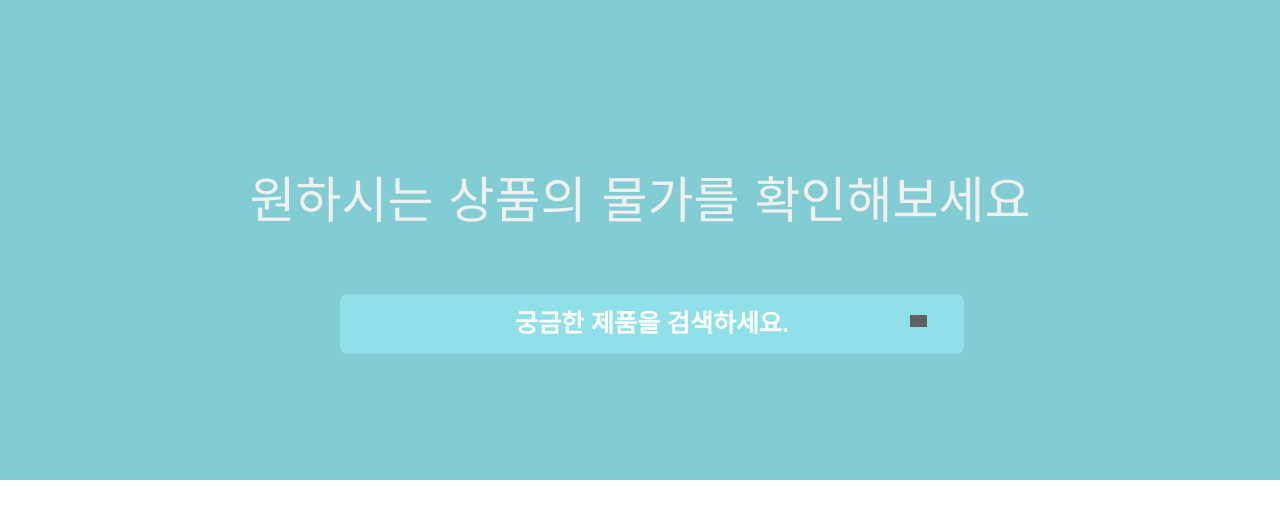
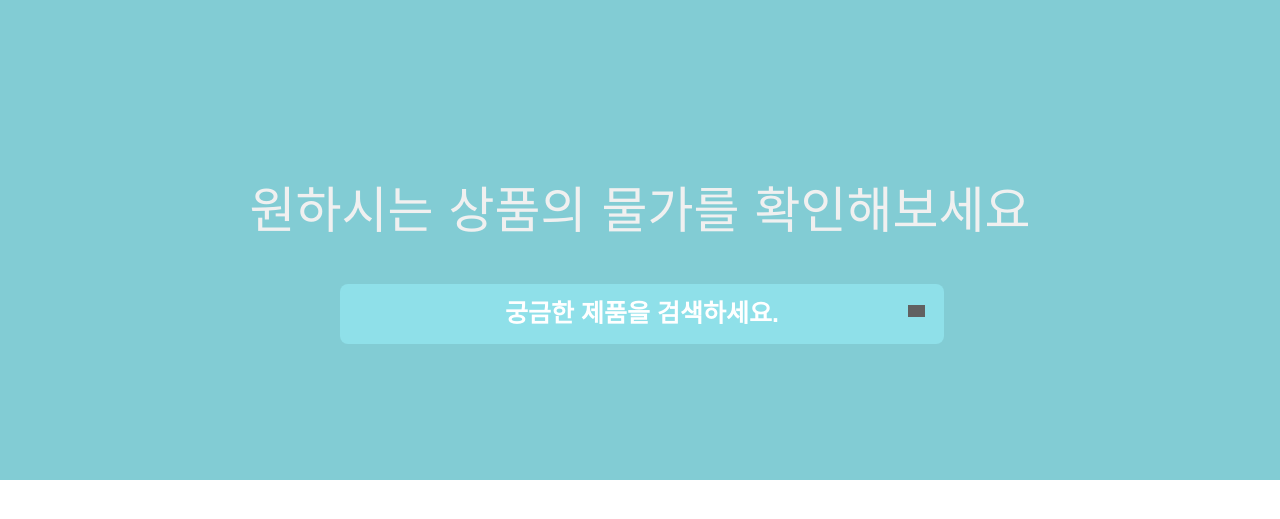
Before and after one commit to yongjunism/BobBit, a Django app: template templates/home.html in a window 1280 px wide. Shown: the part 80-599 px from the top of the page. Run offline with Django 4.2, Linux system fonts and the light colour scheme; the template is opened without the code that fills it, so the values that code supplies are empty; some web fonts are replaced; grey boxes are pictures that could not be loaded.

Commit message:
css 수정

```diff
--- a/static/css/home.css
+++ b/static/css/home.css
@@ -6,14 +6,14 @@
 input {
     width: 100%;
     border-radius: 8px;
-    padding: 10px 12px;
+    padding-top: 10px;
+    padding-bottom: 10px;
     background-color: #8fe0e9;
     height: 40px;
     color: #fff;
     text-align: center;
     font-size: 25px;
     font-weight: bold;
-    margin-top: 20px;
 }
 
 input::placeholder {
@@ -26,19 +26,18 @@
 img {
     position: absolute;
     width: 17px;
-    top: 9px;
-    right: 10px;
-    margin: 0;
+    top: 21px;
+    right: 15px;
     float: right;
     filter: invert(100%);
 }
 
 .mainbutton {
     position: absolute;
-    width: 45px;
-    height: 35px;
-    top: 2rem;
-    right: 3px;
+    width: 55px;
+    height: 60px;
+    top: 0px;
+    right: 0px;
     border: 0;
     outline: 0;
     cursor: pointer;
```
Also changed, not shown: 1 other file.
